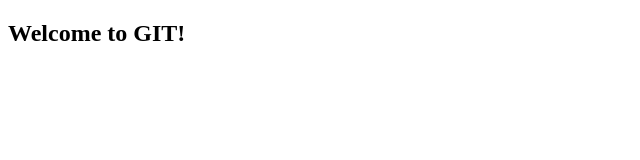
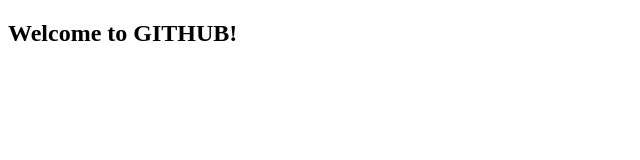
Before and after one commit to varanasikrishna/git-demo-repo3, a plain HTML site: page index.html in a window 1280 px wide. Shown: the full height of the page, 0-640 px from the left. Drawn offline with Linux system fonts and the light colour scheme.

Commit message:
Update index.html

```diff
--- a/index.html
+++ b/index.html
@@ -7,6 +7,6 @@
     <title>Document</title>
 </head>
 <body>
-    <h2>Welcome to GIT!</h2>
+    <h2>Welcome to GITHUB!</h2>
 </body>
 </html>
```
